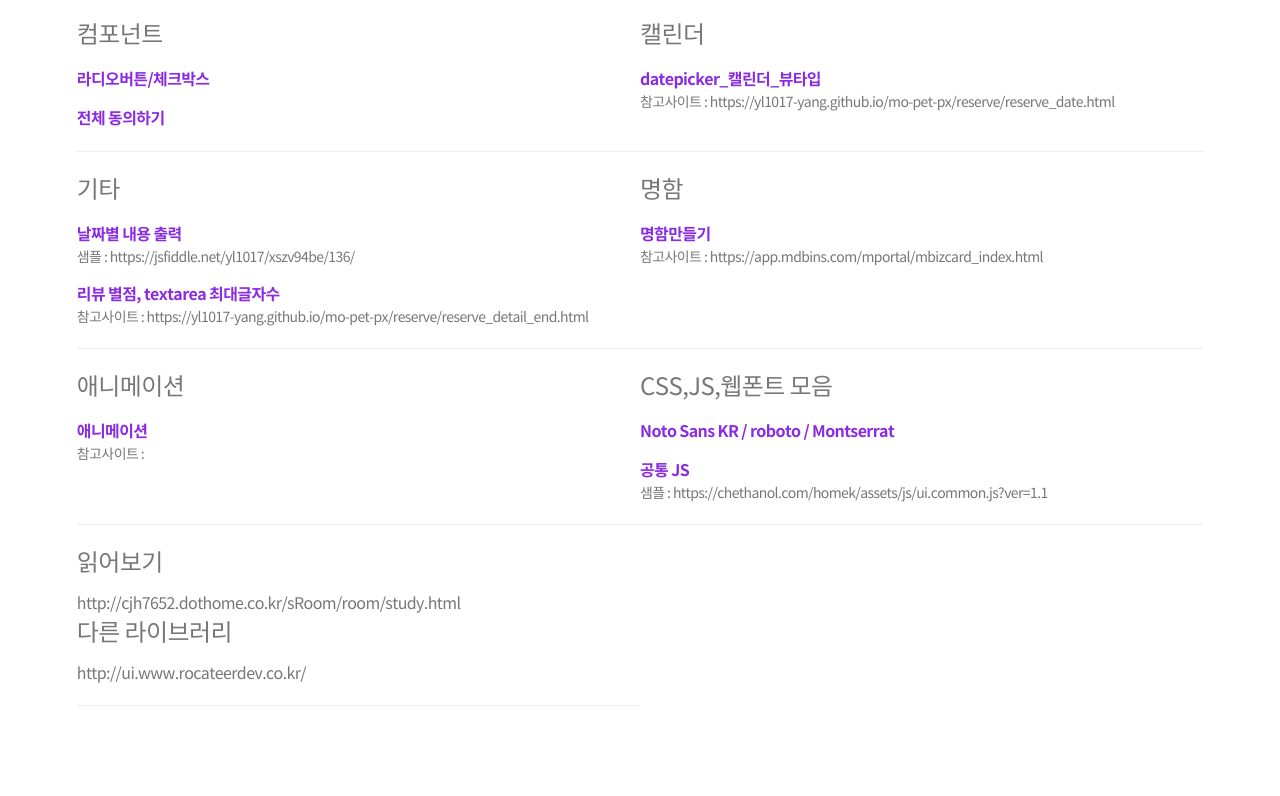
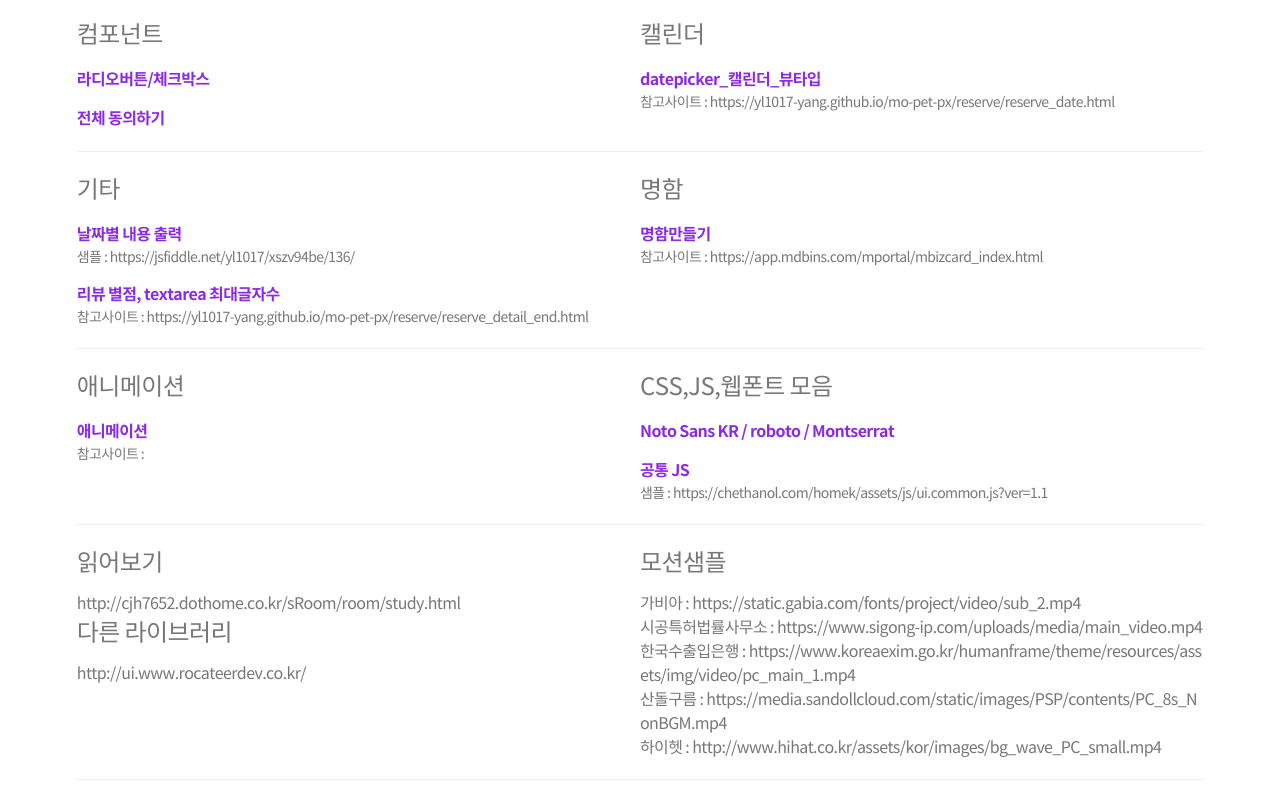
Before and after one commit to yl1017-yang/resources, a plain HTML site: page index.html in a window 1280 px wide. Shown: the part 1628-2424 px from the top of the page. Before the commit the page ends 2354 px from the top, so only its background shows below. Drawn offline with Linux system fonts and the light colour scheme.

Commit message:
index motion

```diff
--- a/index.html
+++ b/index.html
@@ -209,6 +209,15 @@
             <h2>다른 라이브러리</h2>
             <p>http://ui.www.rocateerdev.co.kr/</p>
         </section>
+
+        <section>
+            <h2>모션샘플</h2>
+            <dt>가비아 : <a href="https://static.gabia.com/fonts/project/video/sub_2.mp4" target="_blank">https://static.gabia.com/fonts/project/video/sub_2.mp4</a></dt>
+            <dd>시공특허법률사무소 : <a href="https://www.sigong-ip.com/uploads/media/main_video.mp4" target="_blank">https://www.sigong-ip.com/uploads/media/main_video.mp4</a></dd>
+            <dd>한국수출입은행 : <a href="https://www.koreaexim.go.kr/humanframe/theme/resources/assets/img/video/pc_main_1.mp4" target="_blank">https://www.koreaexim.go.kr/humanframe/theme/resources/assets/img/video/pc_main_1.mp4</a></dd>
+            <dd>산돌구름 : <a href="https://media.sandollcloud.com/static/images/PSP/contents/PC_8s_NonBGM.mp4" target="_blank">https://media.sandollcloud.com/static/images/PSP/contents/PC_8s_NonBGM.mp4</a></dd>
+            <dd>하이헷 : <a href="http://www.hihat.co.kr/assets/kor/images/bg_wave_PC_small.mp4" target="_blank">http://www.hihat.co.kr/assets/kor/images/bg_wave_PC_small.mp4</a></dd>
+        </section>
     </main>
 
 </body>
```
